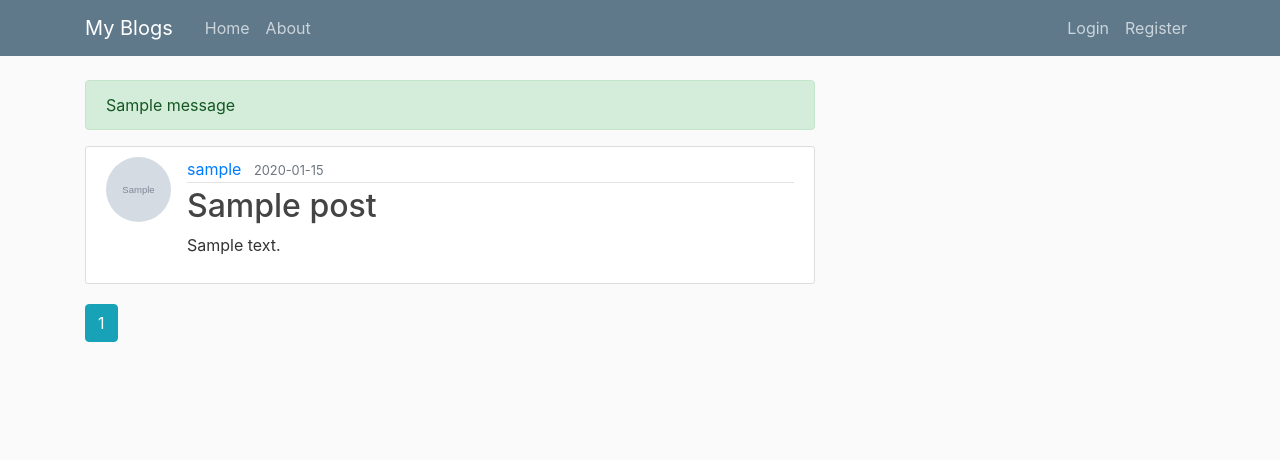
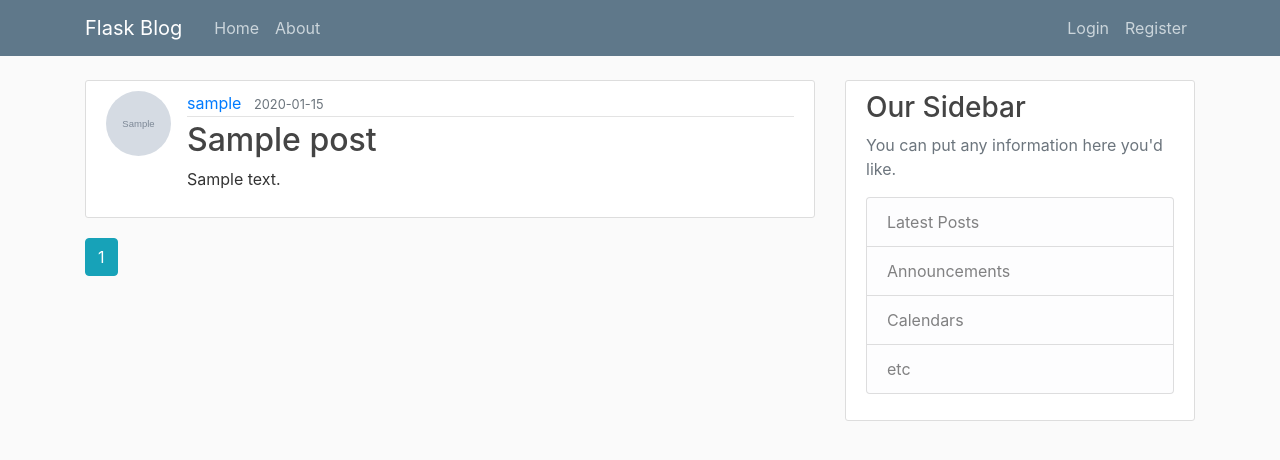
Before and after one commit to AryanA3735/Blog-Flex-Write-your-blog, a Flask app: template flaskblog/templates/home.html in a window 1280 px wide. Shown: the top 460 px of the page. Run offline with Flask 2, Linux system fonts and the light colour scheme; the template is opened without the code that fills it: most values are stand-ins (such as "Sample title", 1, 10 or a date in 2020); grey boxes marked "Sample" are stand-in pictures; one stand-in notice (Sample message) is shown; some libraries are stand-ins or nearby versions.

Commit message:
Update layout.html

```diff
--- a/flaskblog/templates/layout.html
+++ b/flaskblog/templates/layout.html
@@ -11,34 +11,28 @@
     <link rel="stylesheet" type="text/css" href="{{ url_for('static', filename='main.css') }}">
 
     {% if title %}
-        <title>My Blogs - {{ title }}</title>
+        <title>Flask Blog - {{ title }}</title>
     {% else %}
-        <title>My Blogs</title>
+        <title>Flask Blog</title>
     {% endif %}
 </head>
 <body>
     <header class="site-header">
       <nav class="navbar navbar-expand-md navbar-dark bg-steel fixed-top">
         <div class="container">
-          <a class="navbar-brand mr-4" href="/">My Blogs</a>
+          <a class="navbar-brand mr-4" href="/">Flask Blog</a>
           <button class="navbar-toggler" type="button" data-toggle="collapse" data-target="#navbarToggle" aria-controls="navbarToggle" aria-expanded="false" aria-label="Toggle navigation">
             <span class="navbar-toggler-icon"></span>
           </button>
           <div class="collapse navbar-collapse" id="navbarToggle">
             <div class="navbar-nav mr-auto">
-              <a class="nav-item nav-link" href="{{ url_for('home') }}">Home</a>
-              <a class="nav-item nav-link" href="{{ url_for('about') }}">About</a>
+              <a class="nav-item nav-link" href="/">Home</a>
+              <a class="nav-item nav-link" href="/about">About</a>
             </div>
             <!-- Navbar Right Side -->
             <div class="navbar-nav">
-              {% if current_user.is_authenticated %}
-                <a class="nav-item nav-link" href="{{ url_for('new_post') }}">New Post</a>
-                <a class="nav-item nav-link" href="{{ url_for('account') }}">Account</a>
-                <a class="nav-item nav-link" href="{{ url_for('logout') }}">Logout</a>
-              {% else %}
-                <a class="nav-item nav-link" href="{{ url_for('login') }}">Login</a>
-                <a class="nav-item nav-link" href="{{ url_for('register') }}">Register</a>
-              {% endif %}
+              <a class="nav-item nav-link" href="/login">Login</a>
+              <a class="nav-item nav-link" href="/register">Register</a>
             </div>
           </div>
         </div>
@@ -47,18 +41,21 @@
     <main role="main" class="container">
       <div class="row">
         <div class="col-md-8">
-          {% with messages = get_flashed_messages(with_categories=true) %}
-            {% if messages %}
-              {% for category, message in messages %}
-                <div class="alert alert-{{ category }}">
-                  {{ message }}
-                </div>
-              {% endfor %}
-            {% endif %}
-          {% endwith %}
           {% block content %}{% endblock %}
         </div>
-
+        <div class="col-md-4">
+          <div class="content-section">
+            <h3>Our Sidebar</h3>
+            <p class='text-muted'>You can put any information here you'd like.
+              <ul class="list-group">
+                <li class="list-group-item list-group-item-light">Latest Posts</li>
+                <li class="list-group-item list-group-item-light">Announcements</li>
+                <li class="list-group-item list-group-item-light">Calendars</li>
+                <li class="list-group-item list-group-item-light">etc</li>
+              </ul>
+            </p>
+          </div>
+        </div>
       </div>
     </main>
 
```
